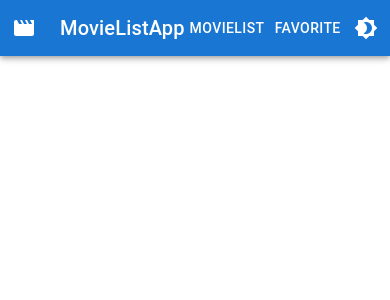
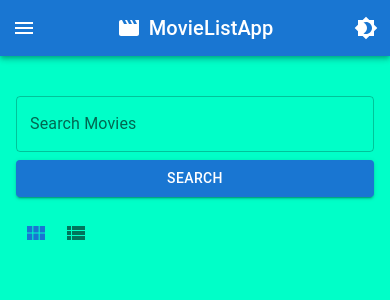
Before and after one commit to GHSergio/react-ts-practice, a React (Vite) app: page / in a window 390 px wide. Shown: the top 300 px of the page. Built offline with nearby package versions, Linux system fonts and the light colour scheme.

Commit message:
feat:searchBar & Navbar RWD

```diff
--- a/src/components/Navbar.tsx
+++ b/src/components/Navbar.tsx
@@ -1,31 +1,76 @@
-// src/components/Navbar.tsx
-import React from "react";
+import React, { useState } from "react";
 import AppBar from "@mui/material/AppBar";
 import Toolbar from "@mui/material/Toolbar";
 import Typography from "@mui/material/Typography";
 import IconButton from "@mui/material/IconButton";
-// import MenuItem from "@mui/material/MenuItem";
-// import Menu from "@mui/material/Menu";
 import Button from "@mui/material/Button";
+import MenuIcon from "@mui/icons-material/Menu";
 import MovieIcon from "@mui/icons-material/Movie";
 import Brightness7Icon from "@mui/icons-material/Brightness7";
 import Brightness4Icon from "@mui/icons-material/Brightness4";
-import useThemeContext from "./useThemeContext";
+import useThemeContext from "../contexts/useThemeContext";
+import useMediaQuery from "@mui/material/useMediaQuery";
+import Menu from "@mui/material/Menu";
+import MenuItem from "@mui/material/MenuItem";
 
 const Navbar: React.FC = () => {
+  // 使用自定義的主題上下文，獲取當前模式和切換主題的函數
   const { mode, toggleTheme } = useThemeContext();
+  // 使用媒體查詢來檢查螢幕寬度是否小於720px
+  const isMobile = useMediaQuery("(max-width:720px)");
+  // 用於控制菜單打開的狀態
+  const [anchorEl, setAnchorEl] = useState<null | HTMLElement>(null);
 
-  // 定義通用樣式
-  const buttonStyles = {
-    color: "inherit",
-    "&:hover": {
-      backgroundColor: "rgba(255, 255, 255, 0.3)", // 自定義的 hover 效果
-    },
+  const handleMenuOpen = (event: React.MouseEvent<HTMLButtonElement>) => {
+    setAnchorEl(event.currentTarget);
+  };
+
+  const handleMenuClose = () => {
+    setAnchorEl(null);
   };
 
   return (
     <AppBar position="static">
       <Toolbar>
+        {isMobile ? (
+          <>
+            {/* 漢堡菜單按鈕，在小螢幕下顯示 */}
+            <IconButton
+              edge="start"
+              color="inherit"
+              aria-label="menu"
+              onClick={handleMenuOpen}
+            >
+              <MenuIcon />
+            </IconButton>
+            {/* 漢堡菜單內容 */}
+            <Menu
+              anchorEl={anchorEl}
+              open={Boolean(anchorEl)}
+              onClose={handleMenuClose}
+            >
+              <MenuItem onClick={handleMenuClose}>MovieList</MenuItem>
+              <MenuItem onClick={handleMenuClose}>Favorite</MenuItem>
+            </Menu>
+            {/* 中間顯示的應用標題和圖標 */}
+            <Typography
+              variant="h6"
+              component="div"
+              sx={{
+                flexGrow: 1,
+                textAlign: "center",
+                display: "flex",
+                alignItems: "center",
+                justifyContent: "center",
+              }}
+            >
+              <MovieIcon sx={{ mr: 1 }} />
+              MovieListApp
+            </Typography>
+          </>
+        ) : (
+          <>
+            {/* 默認狀態下的應用圖標 */}
             <IconButton
               edge="start"
               color="inherit"
@@ -34,11 +79,16 @@ const Navbar: React.FC = () => {
             >
               <MovieIcon />
             </IconButton>
+            {/* 默認狀態下的應用標題 */}
             <Typography variant="h6" component="div" sx={{ flexGrow: 1 }}>
               MovieListApp
             </Typography>
-        <Button sx={buttonStyles}>MovieList</Button>
-        <Button sx={buttonStyles}>Favorite</Button>
+            {/* 默認狀態下的導航按鈕 */}
+            <Button sx={{ color: "inherit" }}>MovieList</Button>
+            <Button sx={{ color: "inherit" }}>Favorite</Button>
+          </>
+        )}
+        {/* 切換主題模式的按鈕 */}
         <IconButton
           edge="end"
           color="inherit"
--- /dev/null
+++ b/src/components/SearchBar.tsx
@@ -0,0 +1,88 @@
+import React, { useState } from "react";
+import { Grid, TextField, IconButton, Button } from "@mui/material";
+import ViewModuleIcon from "@mui/icons-material/ViewModule";
+import ViewListIcon from "@mui/icons-material/ViewList";
+import useMediaQuery from "@mui/material/useMediaQuery";
+
+const SearchBar: React.FC = () => {
+  const [searchTerm, setSearchTerm] = useState("");
+  const [viewMode, setViewMode] = useState<"card" | "list">("card");
+  const isMobile = useMediaQuery("(max-width:720px)");
+
+  const handleSearchChange = (event: React.ChangeEvent<HTMLInputElement>) => {
+    setSearchTerm(event.target.value);
+  };
+
+  const handleSearch = () => {
+    console.log("Searching for:", searchTerm);
+  };
+
+  return (
+    <Grid container spacing={2} p={2} alignItems="center">
+      <Grid
+        item
+        container
+        direction={isMobile ? "column" : "row"}
+        spacing={1}
+        alignItems="center"
+        xs={isMobile ? 12 : true}
+      >
+        {/* 搜尋框 */}
+        <Grid
+          item
+          xs={isMobile ? 12 : true}
+          style={{
+            flex: isMobile ? "none" : "0 0 auto",
+            minWidth: isMobile ? "100%" : "250px",
+          }}
+        >
+          <TextField
+            label="Search Movies"
+            variant="outlined"
+            fullWidth
+            value={searchTerm}
+            onChange={handleSearchChange}
+          />
+        </Grid>
+        {/* 搜尋按鈕 */}
+        <Grid
+          item
+          xs={isMobile ? 12 : true}
+          style={{
+            flex: isMobile ? "none" : "0 0 auto",
+            minWidth: isMobile ? "100%" : "70px",
+          }}
+        >
+          <Button
+            variant="contained"
+            color="primary"
+            onClick={handleSearch}
+            fullWidth
+          >
+            Search
+          </Button>
+        </Grid>
+      </Grid>
+      {/* 排列模式切換按鈕 */}
+      <Grid
+        item
+        style={{ textAlign: isMobile ? "center" : "right", flexShrink: 1 }}
+      >
+        <IconButton
+          onClick={() => setViewMode("card")}
+          color={viewMode === "card" ? "primary" : "default"}
+        >
+          <ViewModuleIcon />
+        </IconButton>
+        <IconButton
+          onClick={() => setViewMode("list")}
+          color={viewMode === "list" ? "primary" : "default"}
+        >
+          <ViewListIcon />
+        </IconButton>
+      </Grid>
+    </Grid>
+  );
+};
+
+export default SearchBar;
--- a/src/components/Theme.tsx
+++ b/src/components/Theme.tsx
@@ -16,7 +16,7 @@ const lightPalette: CustomPaletteOptions = {
     main: "#dc004e",
   },
   background: {
-    default: "#ffffff",
+    default: "#00FFC8",
     paper: "#f5f5f5",
   },
   text: {
--- a/src/components/useThemeContext.tsx
+++ b/src/contexts/useThemeContext.tsx
@@ -1,6 +1,6 @@
 // src/hooks/useThemeContext.ts
 import { useContext } from "react";
-import { ThemeContext, ThemeContextProps } from "../contexts/ThemeContext";
+import { ThemeContext, ThemeContextProps } from "./ThemeContext";
 
 //如果 useContext(ThemeContext) 返回 undefined，這通常意味著 useTheme 被用在沒有 ThemeProviderComponent 的組件中。
 const useThemeContext = (): ThemeContextProps => {
--- a/src/main.tsx
+++ b/src/main.tsx
@@ -1,12 +1,21 @@
-////Main.tsx
+//Main.tsx
 import React from "react";
 import Navbar from "./components/Navbar";
+import SearchBar from "./components/SearchBar";
+import { Grid } from "@mui/material";
+
+// import "./styles/index.scss";
 const Main: React.FC = () => {
   return (
     <>
-      <div className="main-container">
-        <Navbar />
-      </div>
+      <Grid container spacing={3} sx={{ padding: 0 }}>
+        <Grid item xs={12} sx={{ padding: 0 }}>
+          <Navbar />
+        </Grid>
+        <Grid item xs={12} sx={{ padding: 0 }}>
+          <SearchBar />
+        </Grid>
+      </Grid>
     </>
   );
 };
--- a/src/styles/index.scss
+++ b/src/styles/index.scss
@@ -1,3 +1,4 @@
+// index.scss
 html {
   margin: 0;
   padding: 0;
--- a/tsconfig.app.json
+++ b/tsconfig.app.json
@@ -14,7 +14,7 @@
     "resolveJsonModule": true,
     "isolatedModules": true,
     "moduleDetection": "force",
-    "noEmit": true,
+    // "noEmit": true,
     "jsx": "react-jsx",
 
     /* Linting */
--- a/tsconfig.json
+++ b/tsconfig.json
@@ -1,5 +1,6 @@
 {
   "files": [],
+  "include": ["src/**/*"],
   "references": [
     {
       "path": "./tsconfig.app.json"
--- a/tsconfig.node.json
+++ b/tsconfig.node.json
@@ -6,8 +6,8 @@
     "module": "ESNext",
     "moduleResolution": "bundler",
     "allowSyntheticDefaultImports": true,
-    "strict": true,
-    "noEmit": true
+    "strict": true
+    // "noEmit": true
   },
   "include": ["vite.config.ts"]
 }
```
Lines whose indentation alone changed are shown as unchanged.
